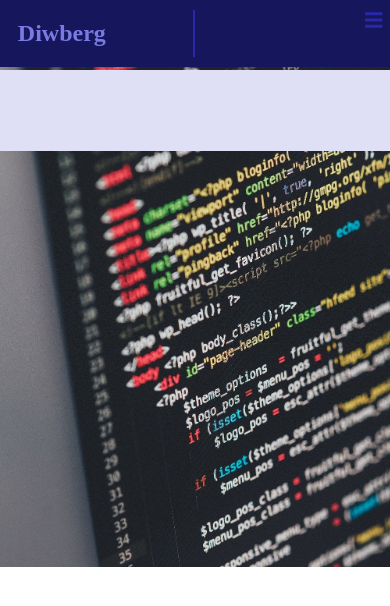
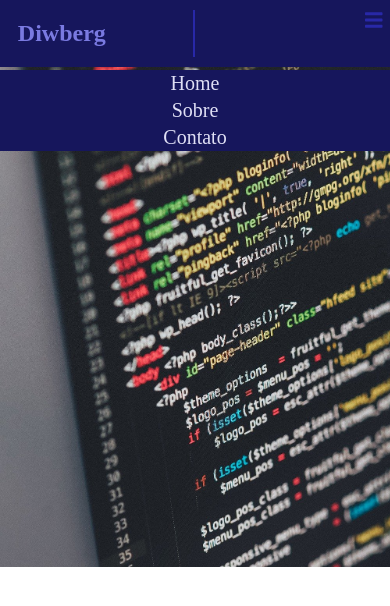
Before and after one commit to diwberg/Portfolio, a plain HTML site: page index.html in a window 390 px wide. Both pictures are taken after a click on the link 373 px from the left and 22 px from the top of the page. Drawn offline with Linux system fonts and the light colour scheme.

Commit message:
Update style.css

```diff
--- a/css/style.css
+++ b/css/style.css
@@ -47,7 +47,7 @@ width: 50%;
     font-size: 20px;
 }
 .menu-mobile ul{
-    background-color: #DFDFF5;
+    background-color:#16165C;
     opacity: 0;
     transition: 1s;
     width: 100%;
```
